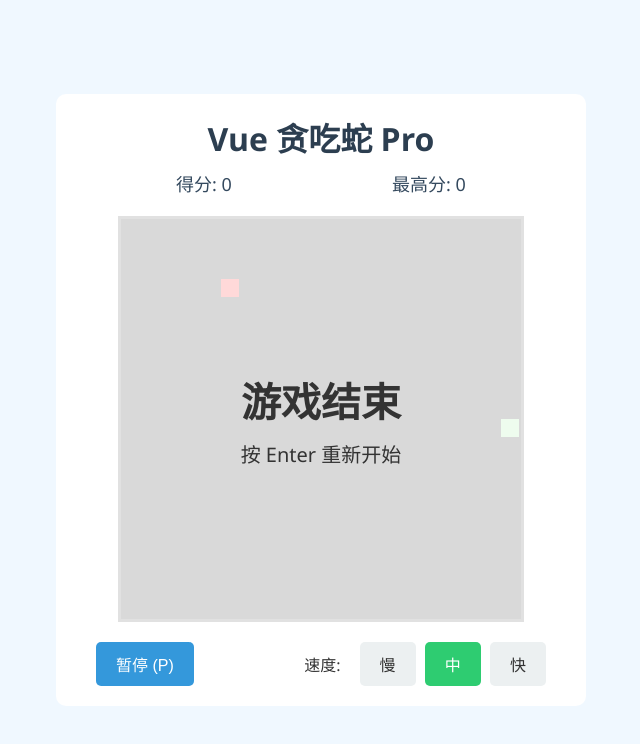
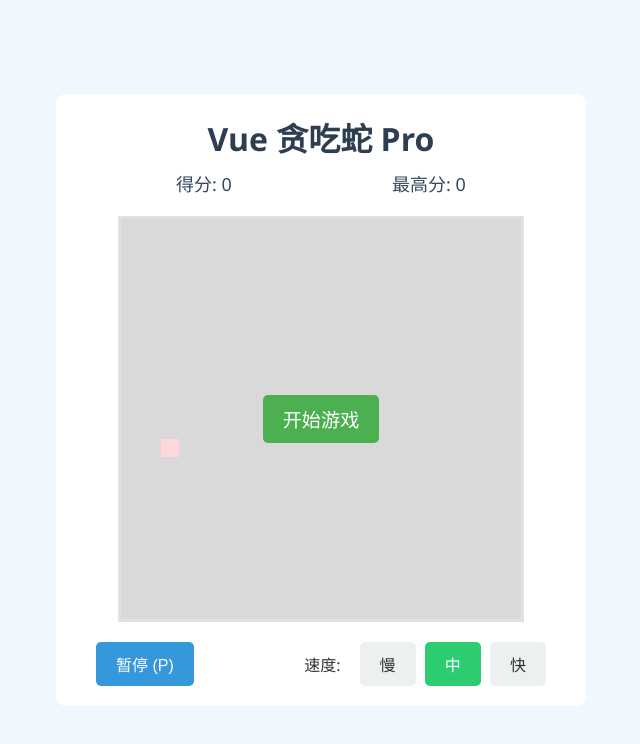
Before and after one commit to 13567/Codex, a plain HTML site: page index.html in a window 1280 px wide. Shown: the whole page, without its empty margins (319-959 px from the left). Drawn offline with nearby package versions, Linux system fonts and the light colour scheme.

Commit message:
feat: 添加开始

```diff
--- a/index.html
+++ b/index.html
@@ -18,11 +18,14 @@
         </div>
         <div class="game-container">
             <canvas ref="gameCanvas" width="400" height="400"></canvas>
+            <div v-if="!gameHasStarted && !gameIsOver" class="game-overlay">
+                <button @click="startGame" class="start-btn">开始游戏</button>
+            </div>
             <div v-if="gameIsOver" class="game-overlay">
                 <div>游戏结束</div>
                 <small>按 Enter 重新开始</small>
             </div>
-            <div v-if="isPaused && !gameIsOver" class="game-overlay">
+            <div v-if="isPaused && !gameIsOver && gameHasStarted" class="game-overlay">
                 <div>已暂停</div>
                 <small>按 P 继续</small>
             </div>
--- a/script.js
+++ b/script.js
@@ -6,6 +6,7 @@ new Vue({
         highScore: 0,
         gameIsOver: false,
         isPaused: false,
+        gameHasStarted: false,
         gridSize: 20,
         snake: [],
         food: {},
@@ -35,15 +36,38 @@ new Vue({
             this.ctx = this.canvas.getContext('2d');
             this.highScore = localStorage.getItem('snakeHighScore') || 0;
             document.addEventListener('keydown', this.handleKeyDown);
-            this.startGame();
+            this.resetGame();
+        },
+        resetGame() {
+            this.snake = [{ x: 10, y: 10 }];
+            this.direction = 'right';
+            this.score = 0;
+            this.gameIsOver = false;
+            this.isPaused = false;
+            this.gameHasStarted = false;
+            this.createFood();
+
+            clearInterval(this.gameInterval);
+
+            // Defer drawing to allow Vue to update the DOM
+            this.$nextTick(() => {
+                this.clearCanvas();
+                this.drawFood();
+                this.drawSnake();
+            });
         },
         startGame() {
+            if (this.gameHasStarted) return;
+            this.gameHasStarted = true;
+            this.isPaused = false;
+            this.gameIsOver = false;
+
+            // Reset snake and score for a fresh start
             this.snake = [{ x: 10, y: 10 }];
             this.score = 0;
             this.direction = 'right';
-            this.gameIsOver = false;
-            this.isPaused = false;
             this.createFood();
+
             this.runGame();
         },
         runGame() {
@@ -51,7 +75,7 @@ new Vue({
             this.gameInterval = setInterval(this.gameLoop, this.currentSpeed);
         },
         gameLoop() {
-            if (this.isPaused || this.gameIsOver) return;
+            if (this.isPaused || this.gameIsOver || !this.gameHasStarted) return;
 
             this.changingDirection = false;
             this.clearCanvas();
@@ -61,6 +85,7 @@ new Vue({
         },
         endGame() {
             this.gameIsOver = true;
+            this.gameHasStarted = false;
             if (this.score > this.highScore) {
                 this.highScore = this.score;
                 localStorage.setItem('snakeHighScore', this.score);
@@ -68,6 +93,7 @@ new Vue({
             clearInterval(this.gameInterval);
         },
         clearCanvas() {
+            if (!this.ctx) return;
             this.ctx.fillStyle = 'black';
             this.ctx.fillRect(0, 0, this.canvas.width, this.canvas.height);
         },
@@ -145,16 +171,16 @@ new Vue({
             const P_KEY = 80;
 
             if (event.keyCode === ENTER_KEY && this.gameIsOver) {
-                this.startGame();
+                this.resetGame();
                 return;
             }
 
-            if (event.keyCode === P_KEY && !this.gameIsOver) {
+            if (event.keyCode === P_KEY && !this.gameIsOver && this.gameHasStarted) {
                 this.togglePause();
                 return;
             }
 
-            if (this.changingDirection || this.isPaused) return;
+            if (this.changingDirection || this.isPaused || !this.gameHasStarted) return;
             this.changingDirection = true;
 
             const keyPressed = event.keyCode;
--- a/style.css
+++ b/style.css
@@ -106,3 +106,28 @@ button:hover {
     background-color: #2ecc71; /* Emerald */
     color: white;
 }
+
+.game-overlay button {
+    padding: 10px 20px;
+    font-size: 1.2rem;
+    cursor: pointer;
+    border: none;
+    background-color: #4CAF50;
+    color: white;
+    border-radius: 5px;
+}
+
+.start-btn {
+    padding: 15px 30px;
+    font-size: 1.5rem;
+    cursor: pointer;
+    border: none;
+    background-color: #4CAF50;
+    color: white;
+    border-radius: 8px;
+    transition: background-color 0.3s;
+}
+
+.start-btn:hover {
+    background-color: #45a049;
+}
```
